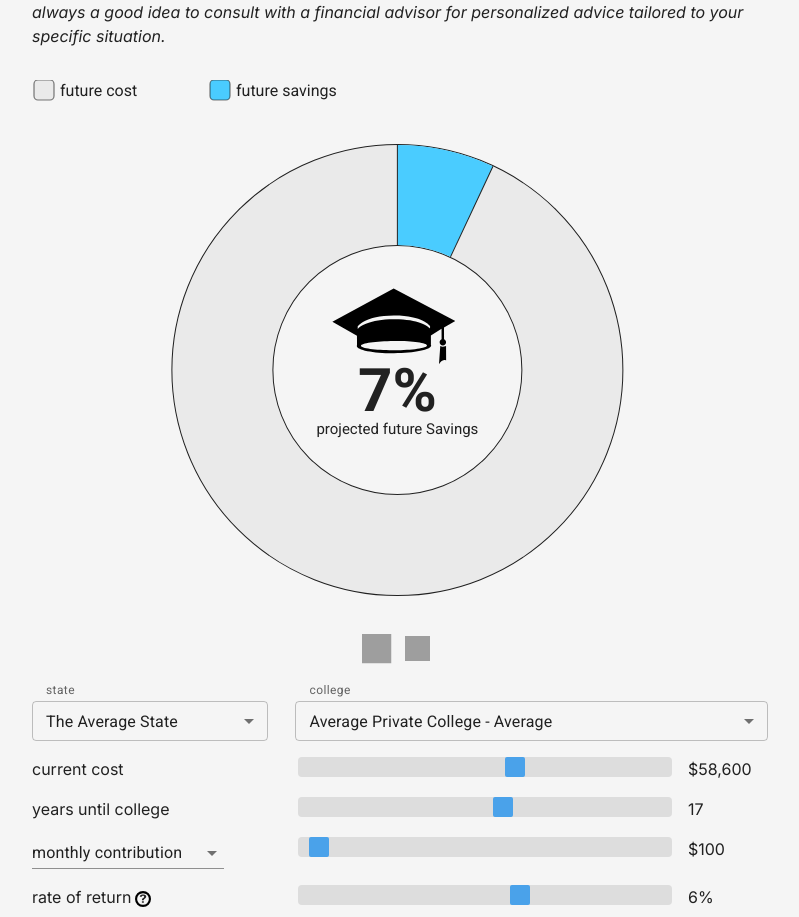
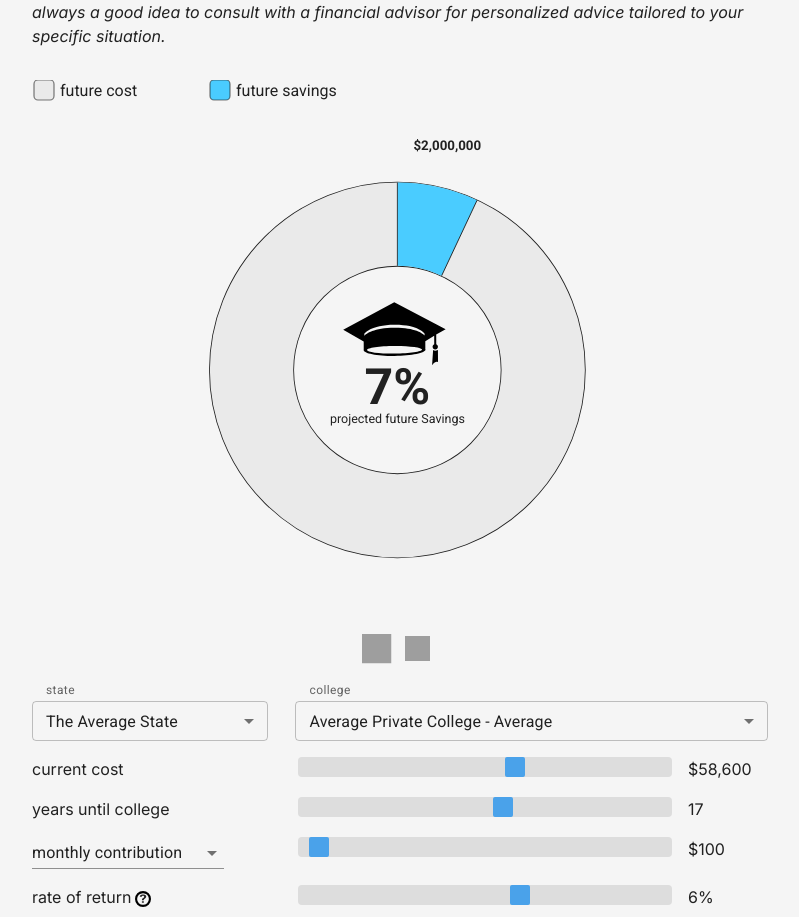
Before and after one commit to aokorodu/CollegeSavingsPlanner_React, a React (Vite) app in the folder CSP-react/: page / in a window 1280 px wide. Shown: the part 809-1726 px from the top of the page, without its empty margins (240-1039 px from the left). Built offline with nearby package versions, Linux system fonts and the light colour scheme; grey boxes are pictures that could not be loaded.

Commit message:
some pie chart stuff

```diff
--- a/CSP-react/src/App.tsx
+++ b/CSP-react/src/App.tsx
@@ -402,7 +402,7 @@ function App() {
                 ref={plannedContributionRef}
                 min="0"
                 max="3000"
-                step="25"
+                step="1"
                 onChange={(e) => {
                   const contribution = parseInt(e.target.value);
                   contributionRef.current!.innerText = getDollarString(contribution);
--- a/CSP-react/src/components/PieChart/PieChart.module.css
+++ b/CSP-react/src/components/PieChart/PieChart.module.css
@@ -20,3 +20,8 @@
 .shrunk {
   transform: scale(0.6) translateY(-30%);
 }
+
+.spinnerText {
+  font-weight: 600;
+  font-size: 32px;
+}
--- a/CSP-react/src/components/PieChart/PieChart.tsx
+++ b/CSP-react/src/components/PieChart/PieChart.tsx
@@ -12,6 +12,9 @@ const PieChart = forwardRef((props, ref) => {
     const arcRef = React.useRef<SVGCircleElement | null>(null);
     const dividerRef = React.useRef<SVGPathElement | null>(null);
     const percentTextRef = React.useRef<SVGTextElement | null>(null);
+
+    const spinnerRef = React.useRef<SVGGElement | null>(null);
+    const spinnerTextRef = React.useRef<SVGTextElement | null>(null);
     const strokeWidth = 200;
     const radius = 350;
 
@@ -25,6 +28,10 @@ const PieChart = forwardRef((props, ref) => {
                 percentTextRef.current.textContent = `${Math.round(percentage)}%`;
             }
         }
+        let angle = percentage > 100 ? 360 : (percentage / 100) * 360;
+        let adjustedAngle = angle / 2 - 180;
+        spinnerRef.current?.setAttribute("transform", `rotate(${adjustedAngle} 500 500)`);
+        spinnerTextRef.current!.setAttribute("transform", `rotate(${-adjustedAngle})`);
 
         showExtra(percentage);
     };
@@ -61,46 +68,7 @@ const PieChart = forwardRef((props, ref) => {
 
     return (
         <div ref={containerRef} className={classNames(styles.pieChartContainer)}>
-            <svg id="svg" width="100%" height="100%" viewBox="0 0 1000 1000">
-                <defs>
-                    <linearGradient
-                        id="numberBackgroundGradient"
-                        gradientUnits="userSpaceOnUse"
-                        x1="0"
-                        y1="-80"
-                        x2="0"
-                        y2="0"
-                    >
-                        <stop offset="0%" stopColor="#000" stopOpacity="0%" />
-                        <stop offset="100%" stopColor="#000" stopOpacity="25%" />
-                    </linearGradient>
-                    <g id="barGraphic">
-                        <rect
-                            x="5"
-                            y="-2000"
-                            width="245"
-                            height="2000"
-                            rx="10"
-                            ry="10"
-                        />
-                        <rect
-                            x="5"
-                            y="-80"
-                            width="245"
-                            height="80"
-                            rx="10"
-                            ry="10"
-                            fill="url(#numberBackgroundGradient)"
-                            stroke="none"
-                        />
-                    </g>
-                    <clipPath id="rectClip">
-                        <rect x="0" y="0" width="1000" height="1000" />
-                    </clipPath>
-                    <clipPath id="axisClip">
-                        <rect x="-100" y="0" width="1100" height="1000" />
-                    </clipPath>
-                </defs>
+            <svg id="svg" width="100%" height="100%" viewBox="-100 -100 1200 1200">
                 <g id="pieChart" className="graph">
                     <g transform="translate(500 500) rotate(-90)">
                         <circle
@@ -163,6 +131,18 @@ const PieChart = forwardRef((props, ref) => {
                         </g>
                     </g>
                 </g>
+                <g id="spinner" ref={spinnerRef} transform="rotate(-90 500 500)">
+                    <g transform="translate(500 500)">
+
+                        <g transform="translate(0 550)">
+                            <g>
+                                <text className={styles.spinnerText} ref={spinnerTextRef} x="0" y="0" fill='#ffffff' stroke="none" textAnchor="middle" dominantBaseline="middle">$2,000,000</text>
+                            </g>
+                        </g>
+                    </g>
+                </g>
+
+
                 <g transform="translate(370 290)">
                     <GraduationCap />
                 </g>
```
